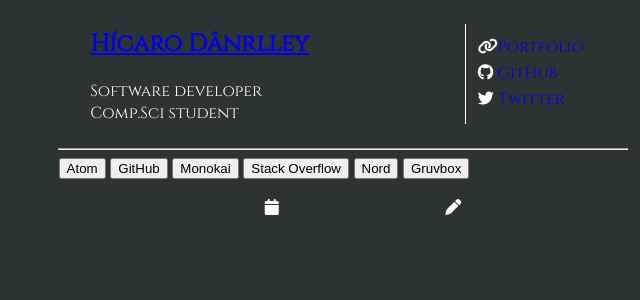
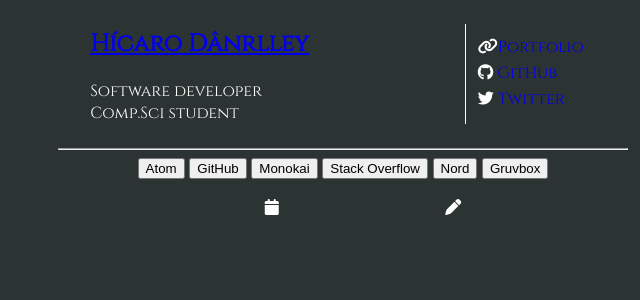
Before and after one commit to HicaroD/HicaroTech, a Django app: template blog/articles/templates/article_page.html in a window 1280 px wide. Shown: the top 300 px of the page, without its empty margins (297-937 px from the left). Run offline with Django 4.2, Linux system fonts and the light colour scheme; the template is opened without the code that fills it, so the values that code supplies are empty; some libraries are stand-ins or nearby versions.

Commit message:
[JS] Deleting `console.log()` (previously used for debugging)

```diff
--- a/blog/articles/static/js/script.js
+++ b/blog/articles/static/js/script.js
@@ -12,7 +12,6 @@ let colorscheme_link = document.getElementById("colorscheme");
 for (const [colorscheme, colorscheme_path] of colorschemes) {
     document.getElementById(colorscheme).onclick = function() {
         colorscheme_link.href = base_colorscheme_url + colorscheme_path;
-        console.log(colorscheme_link);
     };
 }
 
--- a/blog/articles/templates/article_page.html
+++ b/blog/articles/templates/article_page.html
@@ -3,7 +3,7 @@
 {% block content %}
 
 <div class="article">
-    <div>
+    <div style="text-align: center;">
         <button id="atom">Atom</button>
         <button id="github">GitHub</button>
         <button id="monokai">Monokai</button>
```
